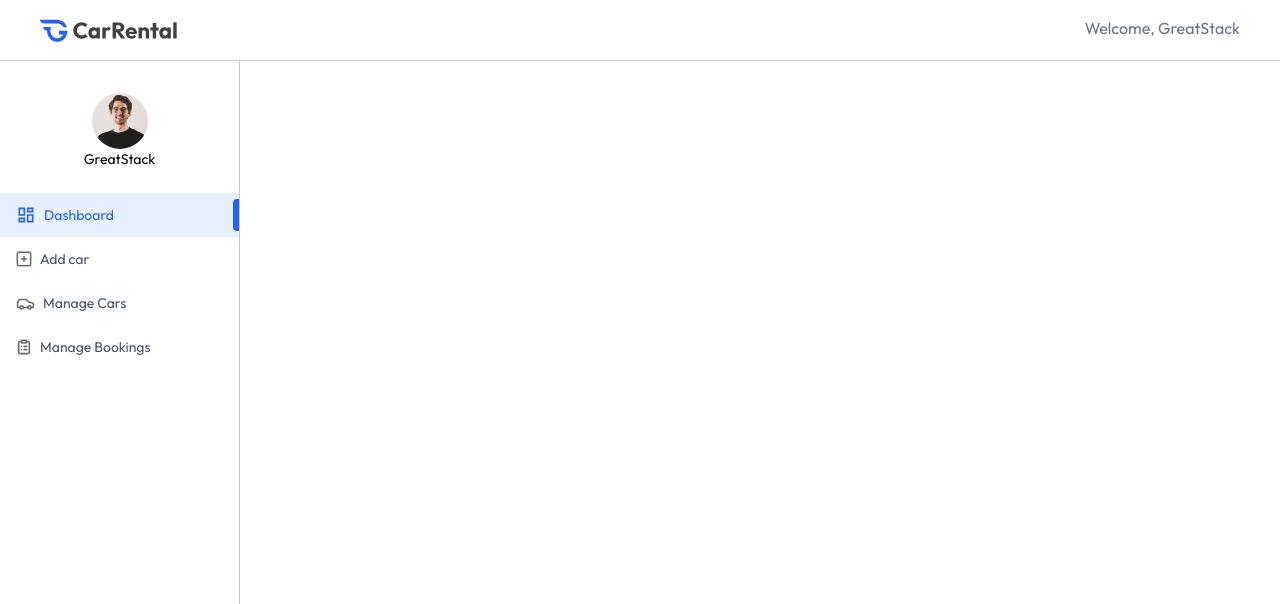
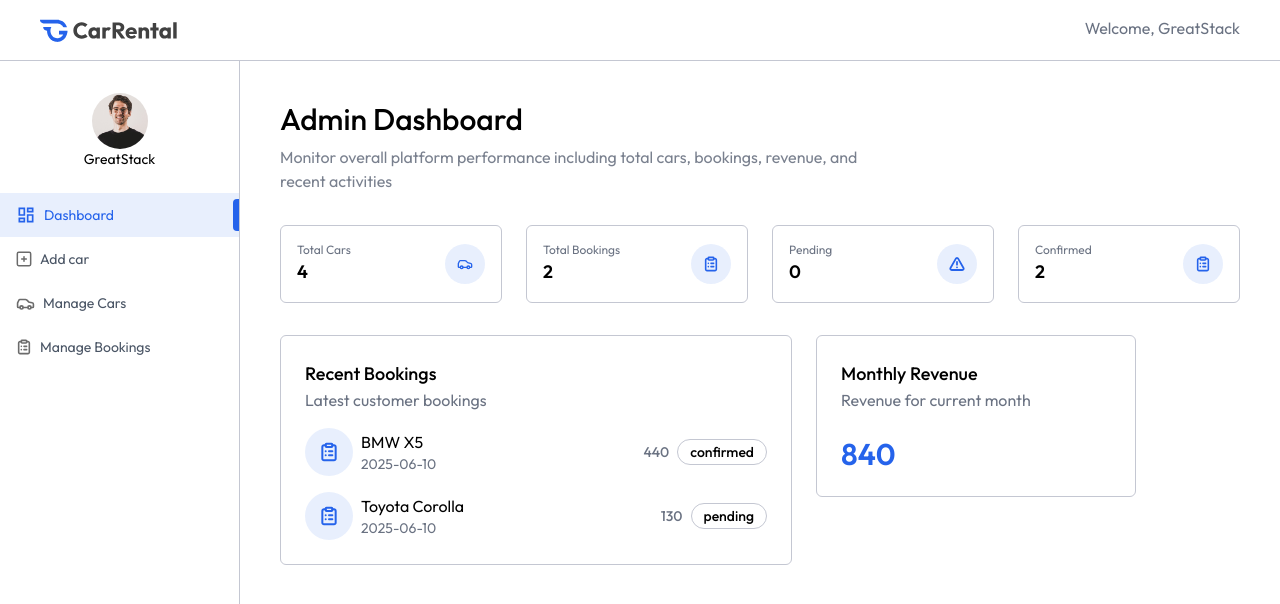
Before and after one commit to bhautik2004/CARRENTAL, a React (Vite) app in the folder client/: page /owner in a window 1280 px wide. Shown: the top 604 px of the page. Built offline with nearby package versions, Linux system fonts and the light colour scheme.

Commit message:
Feat : Admin Dashboard Page Completed

```diff
--- a/client/src/pages/owner/Dashboard.jsx
+++ b/client/src/pages/owner/Dashboard.jsx
@@ -1,11 +1,108 @@
-import React from 'react'
+import React, { useEffect } from "react";
+import { assets, dummyDashboardData } from "../../assets/assets";
+import Title from "../../components/owner/Title";
+import { useState } from "react";
+const Dashboard = () => {
+  const currency = import.meta.env.VITE_CURRENCY;
+  const [data, setData] = useState({
+    totalCars: 0,
+    totalBookings: 0,
+    pendingBookings: 0,
+    completedBookings: 0,
+    recentBookings: [],
+    monthlyRevenue: 0,
+  });
 
-const Dashboard = () => {
+  const dashboardCards = [
+    { title: "Total Cars", value: data.totalCars, icon: assets.carIconColored },
+    {
+      title: "Total Bookings",
+      value: data.totalBookings,
+      icon: assets.listIconColored,
+    },
+    {
+      title: "Pending",
+      value: data.pendingBookings,
+      icon: assets.cautionIconColored,
+    },
+    {
+      title: "Confirmed",
+      value: data.completedBookings,
+      icon: assets.listIconColored,
+    },
+  ];
+
+  useEffect(() => {
+    setData(dummyDashboardData);
+  }, []);
   return (
-    <div>
+    <div className="px-4 pt-10 md:px-10 flex-1">
+      <Title
+        title="Admin Dashboard"
+        subTitle="Monitor overall platform performance including total cars, bookings, revenue, and recent activities"
+      />
+      <div className="grid sm:grid-cols-2 md:grid-cols-3 lg:grid-cols-4 gap-6 my-8 mx-w-3xl">
+        {dashboardCards.map((card, index) => (
+          <div
+            key={index}
+            className="flex gap-2 items-center justify-between p-4 rounded-md border border-borderColor"
+          >
+            <div>
+              <h1 className="text-xs text-gray-500">{card.title}</h1>
+              <p className="text-lg font-semibold">{card.value}</p>
+            </div>
+            <div className="flex items-center justify-center w-10 h-10 rounded-full bg-primary/10">
+              <img src={card.icon} className="h-4 w-4" alt="" />
+            </div>
+          </div>
+        ))}
+      </div>
+      <div className="flex flex-wrap items-start gap-6 mb-8 w-full">
+        {/* recent bookings */}
+        <div className="p-4 md:p-6 border border-borderColor rounded-md max-w-lg w-full">
+          <h1 className="text-lg font-medium">Recent Bookings</h1>
+          <p className="text-gray-500">Latest customer bookings </p>
+          {data.recentBookings.map((booking, index) => (
+            <div key={index} className="mt-4 flex items-center justify-between">
+              <div className="flex items-center gap-2">
+                <div className="hidden md:flex items-center justify-center w-12 h-12 rounded-full bg-primary/10">
+                  <img
+                    src={assets.listIconColored}
+                    alt=""
+                    className="h-5 w-5"
+                  />
+                </div>
+                <div>
+                  <p>
+                    {booking.car.brand} {booking.car.model}
+                  </p>
+                  <p className="text-sm text-gray-500">
+                    {booking.createdAt.split("T")[0]}
+                  </p>
+                </div>
+              </div>
+              <div className="flex items-center gap-2 font-medium">
+                <p className="text-sm text-gray-500">
+                  {currency}
+                  {booking.price}
+                </p>
+                <p className="px-3 py-0.5 border border-borderColor rounded-full text-sm">
+                  {booking.status}
+                </p>
+              </div>
+            </div>
+          ))}
+        </div>
 
+        {/* monthly revenue  */}
+        <div className="p-4 md:p-6 mb-6 border border-borderColor rounded-md w-full md:max-w-xs">
+          <h1 className="text-lg font-medium">Monthly Revenue </h1>
+          <p className="text-gray-500">Revenue for current month </p>
+          <p className="text-3xl mt-6 font-semibold text-primary">{currency}{data.monthlyRevenue}</p>
+        </div>
+      </div>
     </div>
-  )
-}
+  );
+};
 
-export default Dashboard
+export default Dashboard;
```
